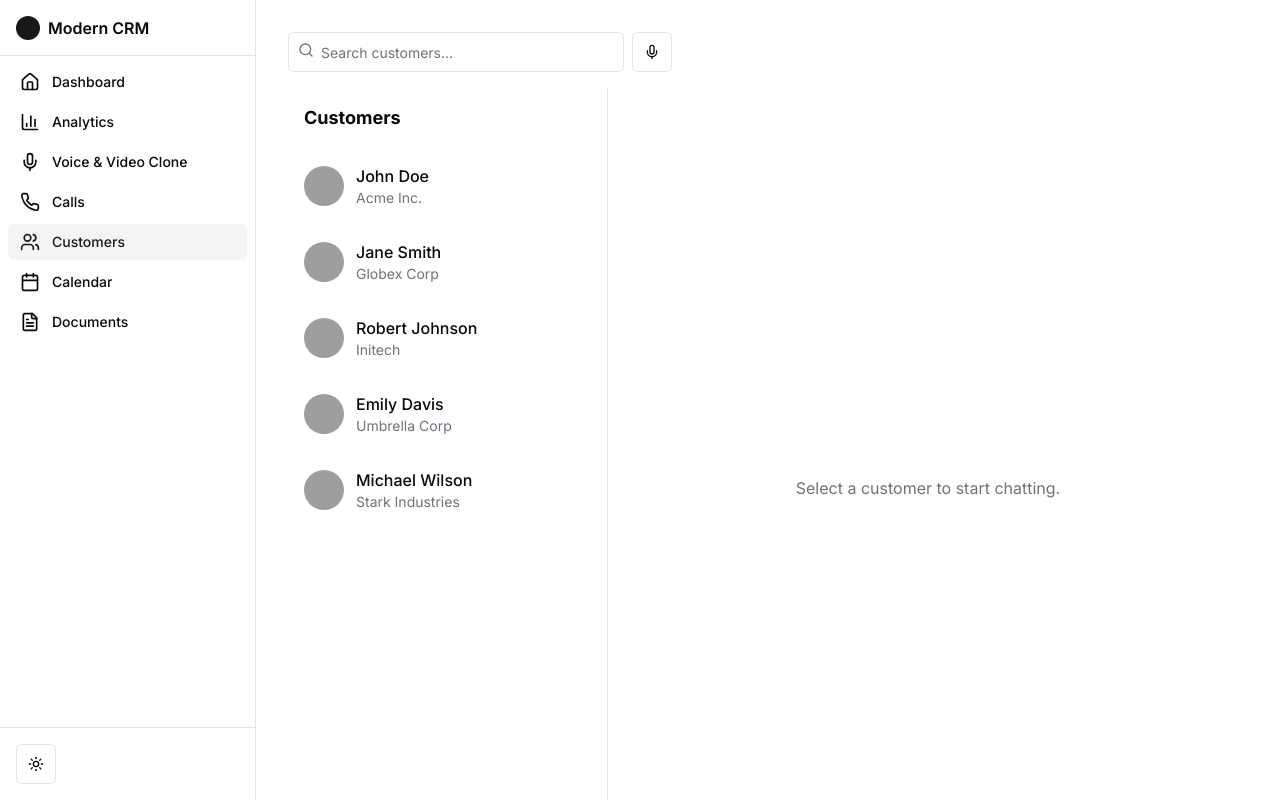
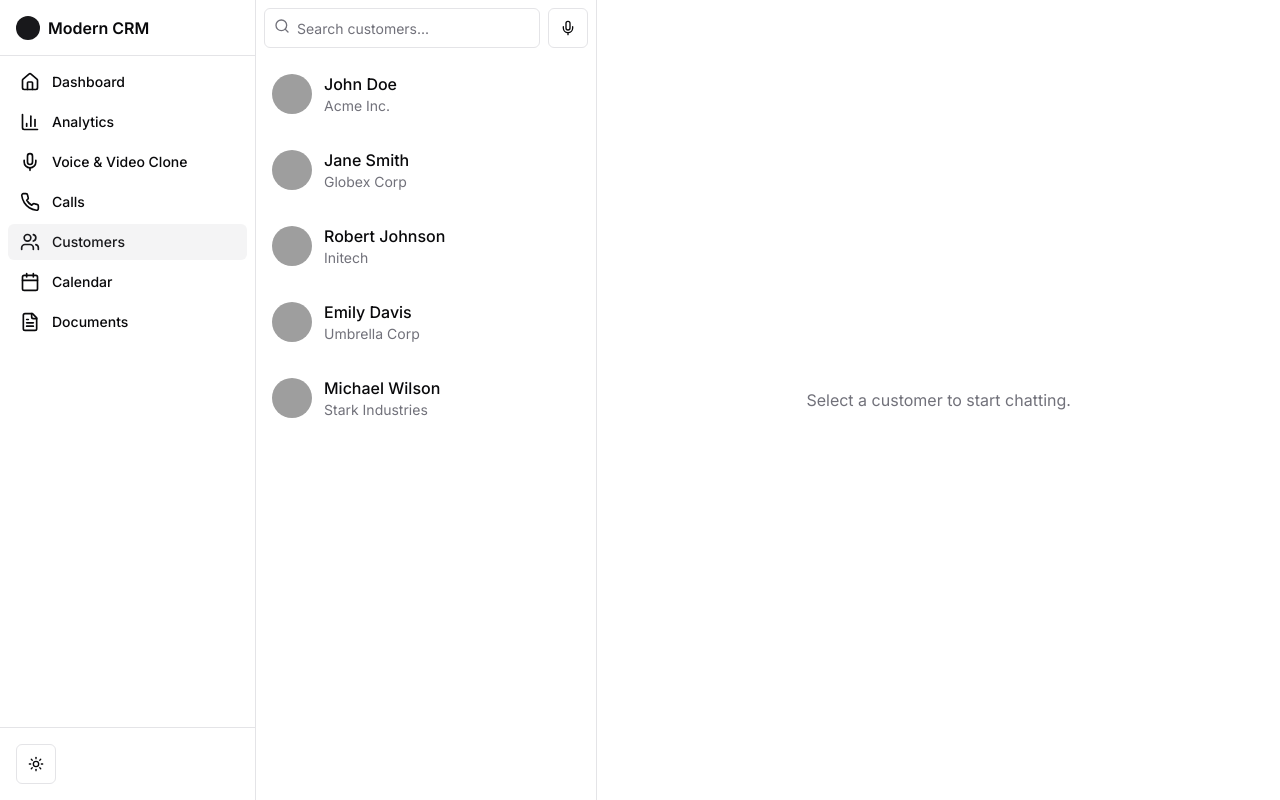
Before and after one commit to Soumyajit1209/azmth_B2B_V2, a Next.js app: page /customers in a window 1280 px wide. Built offline with nearby package versions, Linux system fonts and the light colour scheme; grey boxes are pictures that could not be loaded.

Commit message:
chat ui complete

```diff
--- a/app/customers/page.tsx
+++ b/app/customers/page.tsx
@@ -7,9 +7,9 @@ import { CustomerFilters } from "@/components/customers/customer-filters"
 export default function CustomersPage() {
   return (
     <DashboardShell>
-      <div className="flex flex-col gap-4">
+      <div className="flex flex-col">
         <div className="flex flex-col md:flex-row gap-4 justify-between">
-          <CustomerSearch />
+
         </div>
         <CustomerList />
       </div>
--- a/components/customers/customer-list.tsx
+++ b/components/customers/customer-list.tsx
@@ -1,48 +1,52 @@
-"use client"
+"use client";
 
-import { useEffect, useState } from "react"
-import { Avatar, AvatarFallback, AvatarImage } from "@/components/ui/avatar"
-import { Badge } from "@/components/ui/badge"
-import { Button } from "@/components/ui/button"
+import { useEffect, useState } from "react";
+import { Avatar, AvatarFallback, AvatarImage } from "@/components/ui/avatar";
+import { Badge } from "@/components/ui/badge";
+import { Button } from "@/components/ui/button";
+import { CustomerSearch } from "./customer-search";
 
 interface Customer {
-  id: string
-  name: string
-  email: string
-  phone: string
-  company: string
-  status: string
-  lastContact: string
-  totalSpent: number
-  avatar: string
+  id: string;
+  name: string;
+  email: string;
+  phone: string;
+  company: string;
+  status: string;
+  lastContact: string;
+  totalSpent: number;
+  avatar: string;
 }
 
 export function CustomerList() {
-  const [customers, setCustomers] = useState<Customer[]>([])
-  const [isLoading, setIsLoading] = useState(true)
-  const [selectedCustomer, setSelectedCustomer] = useState<Customer | null>(null)
+  const [customers, setCustomers] = useState<Customer[]>([]);
+  const [isLoading, setIsLoading] = useState(true);
+  const [selectedCustomer, setSelectedCustomer] = useState<Customer | null>(
+    null
+  );
 
   useEffect(() => {
     const fetchCustomers = async () => {
       try {
-        const response = await fetch("/api/customers")
-        const data = await response.json()
-        setCustomers(data.customers)
-        setIsLoading(false)
+        const response = await fetch("/api/customers");
+        const data = await response.json();
+        setCustomers(data.customers);
+        setIsLoading(false);
       } catch (error) {
-        console.error("Error fetching customers:", error)
-        setIsLoading(false)
+        console.error("Error fetching customers:", error);
+        setIsLoading(false);
       }
-    }
+    };
 
-    fetchCustomers()
-  }, [])
+    fetchCustomers();
+  }, []);
 
   return (
-    <div className="flex h-screen">
+    <div className="flex max-h-screen">
       {/* Sidebar */}
       <div className="w-1/3 border-r overflow-y-auto">
-        <div className="p-4 font-bold text-lg">Customers</div>
+        {/* <div className="p-4 font-bold text-lg"></div> */}
+        <CustomerSearch />
         {isLoading ? (
           <div className="flex items-center justify-center h-64">
             <div className="animate-spin rounded-full h-8 w-8 border-t-2 border-b-2 border-primary"></div>
@@ -52,8 +56,8 @@ export function CustomerList() {
             {customers.map((customer) => (
               <li
                 key={customer.id}
-                className={`p-4 cursor-pointer hover:bg-gray-900 ${
-                  selectedCustomer?.id === customer.id ? "bg-gray-900" : ""
+                className={`p-4 cursor-pointer hover:bg-gray-950 ${
+                  selectedCustomer?.id === customer.id ? "bg-gray-950" : ""
                 }`}
                 onClick={() => setSelectedCustomer(customer)}
               >
@@ -69,7 +73,9 @@ export function CustomerList() {
                   </Avatar>
                   <div>
                     <div className="font-medium">{customer.name}</div>
-                    <div className="text-sm text-muted-foreground">{customer.company}</div>
+                    <div className="text-sm text-muted-foreground">
+                      {customer.company}
+                    </div>
                   </div>
                 </div>
               </li>
@@ -79,13 +85,15 @@ export function CustomerList() {
       </div>
 
       {/* Chat Window */}
-      <div className="flex-1 flex flex-col">
+      <div className="flex-1 flex flex-col h-screen overflow-hidden">
         {selectedCustomer ? (
           <>
             {/* Chat Header */}
-            <div className="p-4 border-b flex items-center space-x-3">
+            <div className="p-4 border-b flex items-center space-x-3 shrink-0">
               <Avatar>
-                <AvatarImage src={selectedCustomer.avatar || "/placeholder.svg"} />
+                <AvatarImage
+                  src={selectedCustomer.avatar || "/placeholder.svg"}
+                />
                 <AvatarFallback>
                   {selectedCustomer.name
                     .split(" ")
@@ -95,19 +103,21 @@ export function CustomerList() {
               </Avatar>
               <div>
                 <div className="font-medium">{selectedCustomer.name}</div>
-                <div className="text-sm text-muted-foreground">{selectedCustomer.company}</div>
+                <div className="text-sm text-muted-foreground">
+                  {selectedCustomer.company}
+                </div>
               </div>
             </div>
 
             {/* Chat Messages */}
-            <div className="flex-1 p-4 overflow-y-auto">
+            <div className="flex-1 min-h-0 overflow-y-auto p-4">
               <div className="text-center text-sm text-muted-foreground">
                 Chat with {selectedCustomer.name} will appear here.
               </div>
             </div>
 
             {/* Chat Input */}
-            <div className="p-4 border-t">
+            <div className="p-4 border-t shrink-0">
               <div className="flex items-center space-x-2">
                 <input
                   type="text"
@@ -125,5 +135,5 @@ export function CustomerList() {
         )}
       </div>
     </div>
-  )
+  );
 }
--- a/components/customers/customer-search.tsx
+++ b/components/customers/customer-search.tsx
@@ -25,7 +25,7 @@ export function CustomerSearch() {
   }
 
   return (
-    <div className="flex w-full max-w-sm items-center space-x-2">
+    <div className="flex w-full max-w-sm items-center space-x-2 p-2">
       <div className="relative flex-1">
         <Search className="absolute left-2.5 top-2.5 h-4 w-4 text-muted-foreground" />
         <Input
--- a/components/dashboard/dashboard-shell.tsx
+++ b/components/dashboard/dashboard-shell.tsx
@@ -4,5 +4,5 @@ interface DashboardShellProps {
 }
 
 export function DashboardShell({ children }: DashboardShellProps) {
-  return <div className="flex min-h-screen flex-col space-y-4 p-4 md:p-8">{children}</div>
+  return <div className="flex max-h-screen flex-col space-y-4">{children}</div>
 }
```
